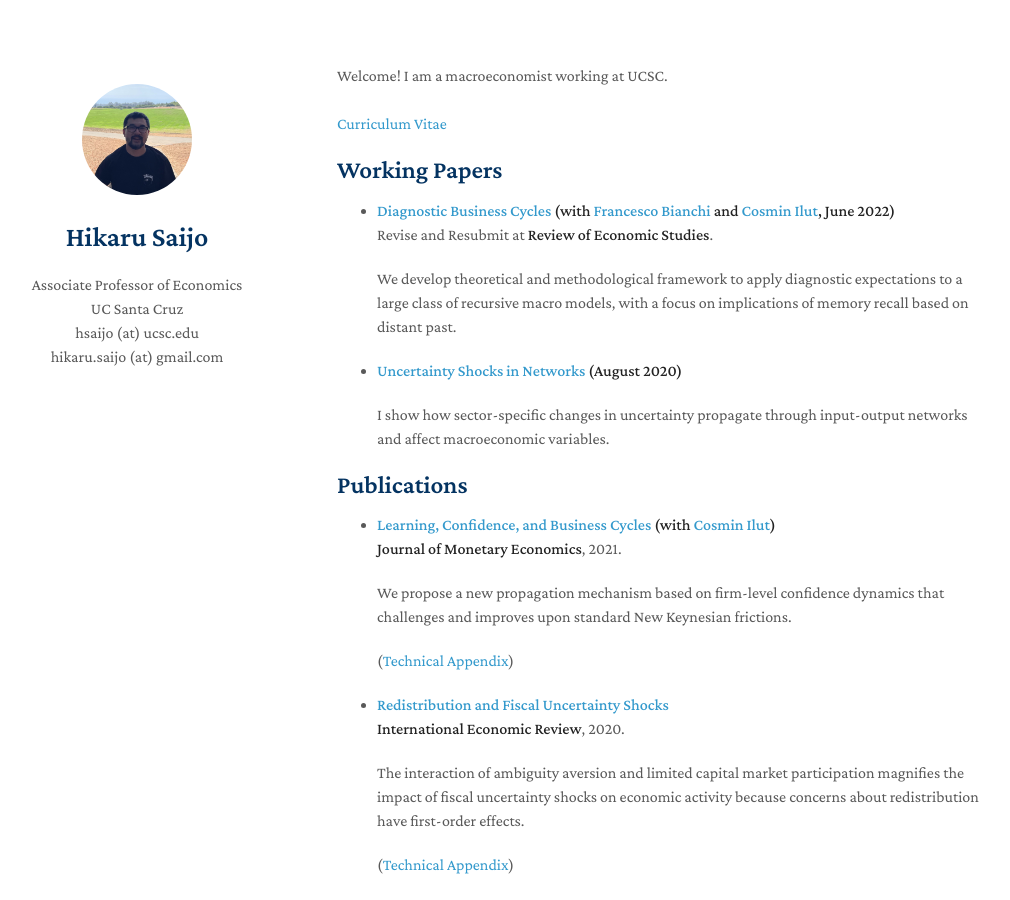
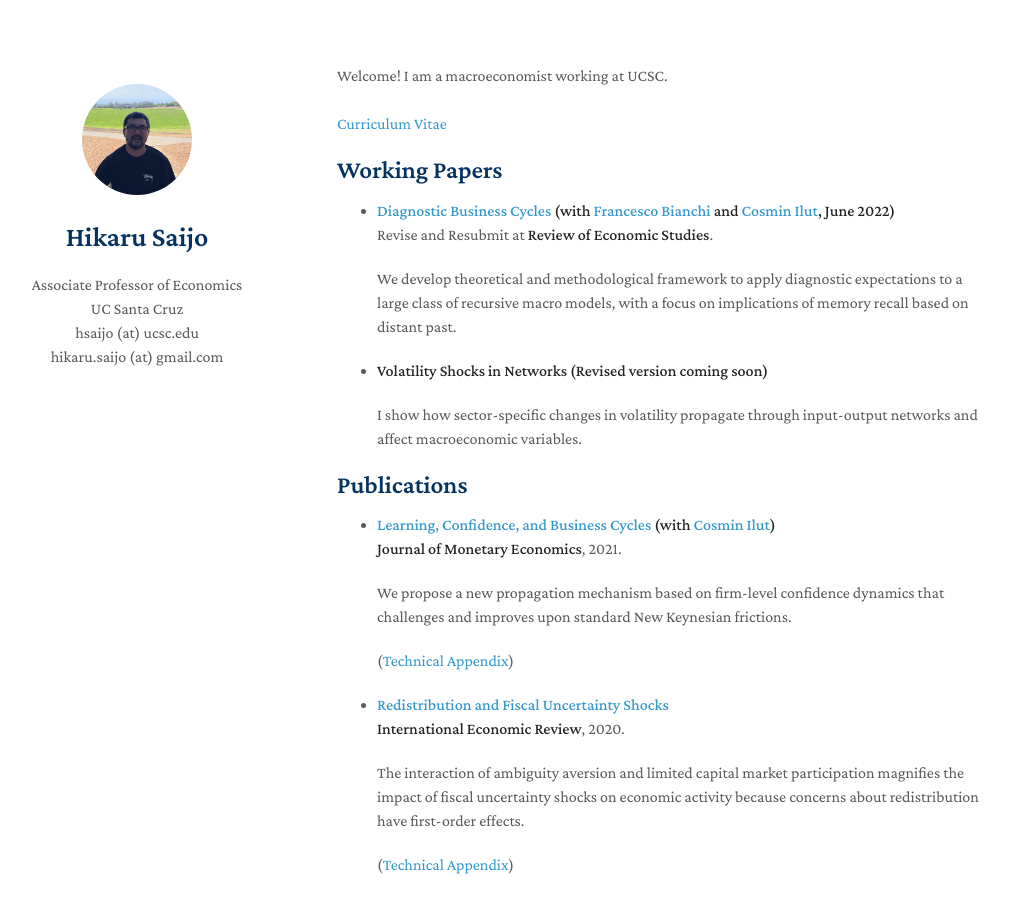
Before and after one commit to hsaijo/hsaijo.github.io, a Jekyll site: the page built from index.md, in a window 1280 px wide and 900 px high. Shown: the whole window, without its empty margins (133-1143 px from the left). Built offline with Jekyll 4.4.1, drawn with Linux system fonts in a browser that asks for light colours; nearby versions of some CDN libraries; a style sheet for code colours, icons or effects is not loaded.

Commit message:
Update index.md

```diff
--- a/index.md
+++ b/index.md
@@ -15,9 +15,9 @@ Welcome! I am a macroeconomist working at UCSC.
 
   We develop theoretical and methodological framework to apply diagnostic expectations to a large class of recursive macro models, with a focus on implications of memory recall based on distant past.
 
-* **[Uncertainty Shocks in Networks](http://hsaijo.github.io/files/uncertainty_network.pdf) (August 2020)**
+* **Volatility Shocks in Networks (Revised version coming soon)**
 
-  I show how sector-specific changes in uncertainty propagate through input-output networks and affect macroeconomic variables.
+  I show how sector-specific changes in volatility propagate through input-output networks and affect macroeconomic variables.
 
 ## Publications
 
```
